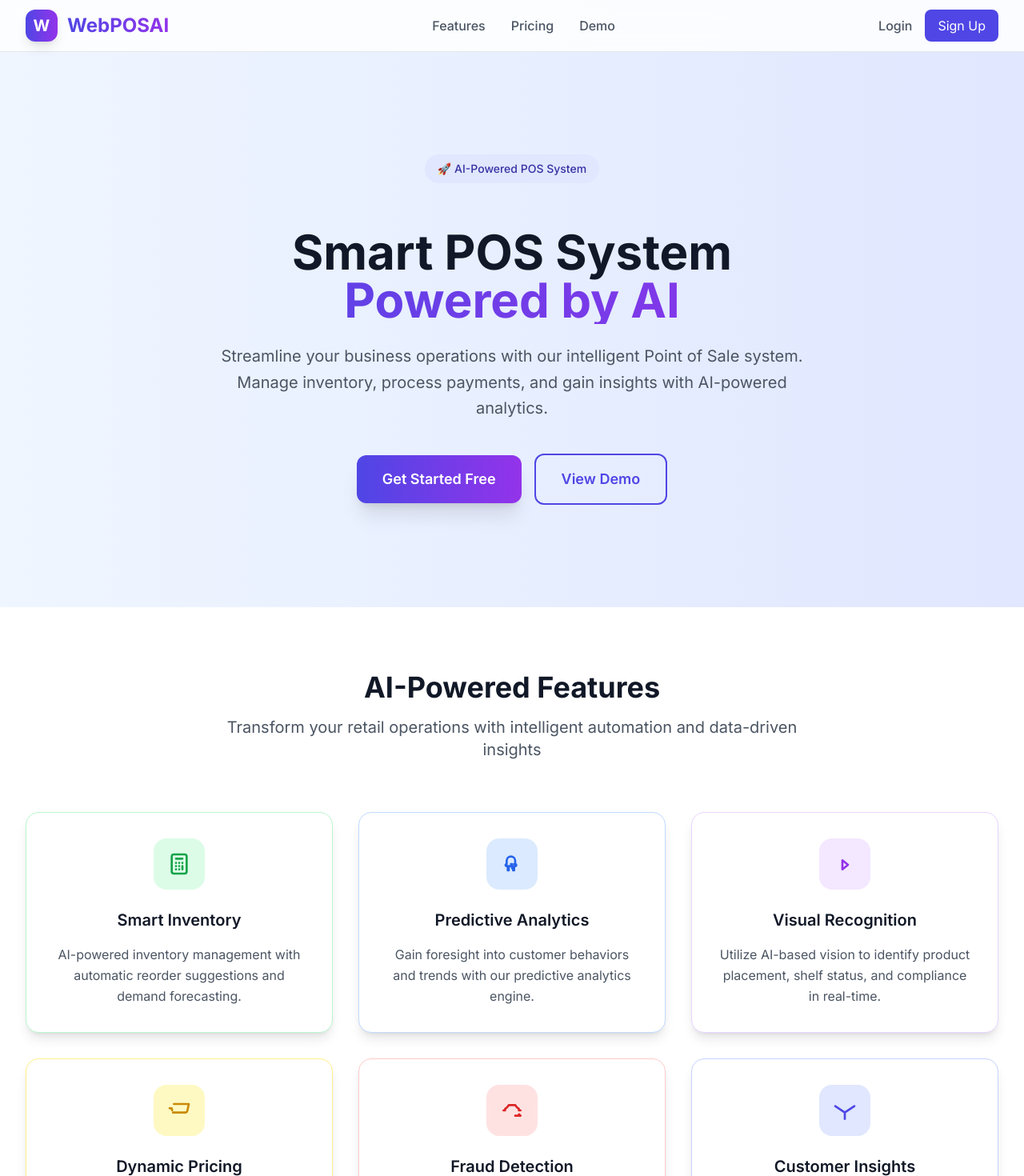
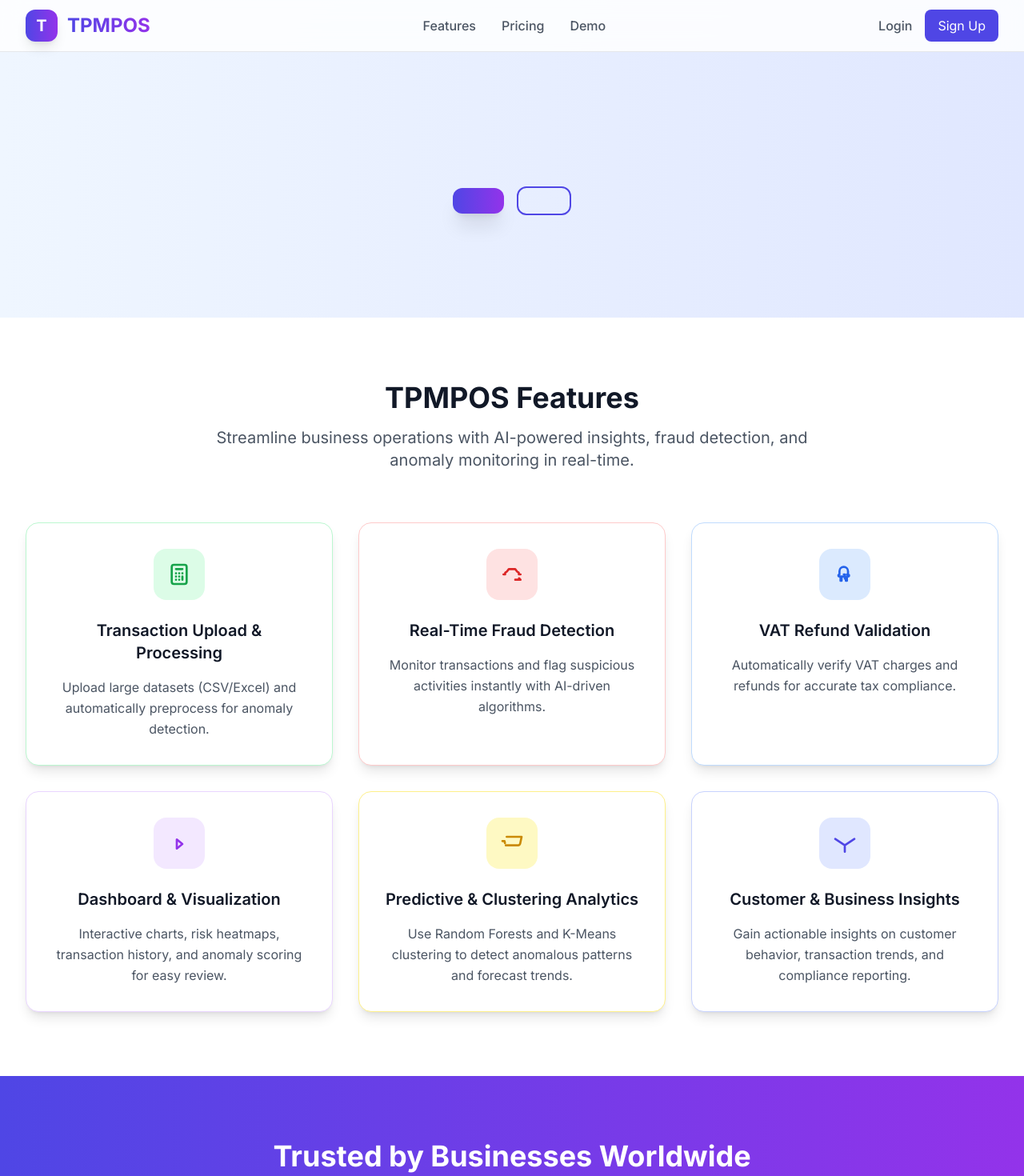
Before and after one commit to KaaraOpCode/BohlalePOS, a Next.js app in the folder webposai-main/: page / in a window 1280 px wide. Shown: the top 1470 px of the page at 80% size. Built offline with nearby package versions, Linux system fonts and the light colour scheme.

Commit message:
UI Update

```diff
--- a/webposai-main/app/layout.tsx
+++ b/webposai-main/app/layout.tsx
@@ -1,3 +1,4 @@
+// Import global CSS styles (ensure your project supports CSS imports)
 import './globals.css';
 import type { ReactNode } from 'react';
 import { Inter } from 'next/font/google';
@@ -5,7 +6,7 @@ import { Inter } from 'next/font/google';
 const inter = Inter({ subsets: ['latin'] });
 
 export const metadata = {
-  title: 'WebPOSAI',
+  title: 'TPMPOS',
   description: 'AI-powered Point of Sale system',
   icons: {
     icon: '/logo.png', // This sets the favicon
--- a/webposai-main/app/page.tsx
+++ b/webposai-main/app/page.tsx
@@ -9,7 +9,13 @@ export default function Home() {
   return (
     <div className="min-h-screen bg-gradient-to-br from-blue-50 to-indigo-100 dark:from-gray-900 dark:to-gray-800">
       <Header />
-      <Hero />
+      <Hero title={""} subtitle={""} highlights={[]} ctaPrimary={{
+        label: "",
+        href: ""
+      }} ctaSecondary={{
+        label: "",
+        href: ""
+      }} />
       <Features />
       <Stats />
     </div>
--- a/webposai-main/components/Features/Features.tsx
+++ b/webposai-main/components/Features/Features.tsx
@@ -6,15 +6,18 @@ import { featuresData } from "./featuresData";
 const Features = () => (
   <section className="py-20 bg-white dark:bg-gray-900">
     <div className="container mx-auto px-4 sm:px-6 lg:px-8">
+
+      {/* Section Header */}
       <div className="text-center mb-16">
         <h2 className="text-3xl sm:text-4xl font-bold text-gray-900 dark:text-white mb-4">
-          AI-Powered Features
+          TPMPOS Features
         </h2>
         <p className="text-xl text-gray-600 dark:text-gray-300 max-w-3xl mx-auto">
-          Transform your retail operations with intelligent automation and data-driven insights
+          Streamline business operations with AI-powered insights, fraud detection, and anomaly monitoring in real-time.
         </p>
       </div>
 
+      {/* Feature Cards */}
       <div className="grid md:grid-cols-2 lg:grid-cols-3 gap-8 max-w-7xl mx-auto">
         {featuresData.map((feature, index) => (
           <FeatureCard key={index} feature={feature} />
--- a/webposai-main/components/Features/featuresData.tsx
+++ b/webposai-main/components/Features/featuresData.tsx
@@ -15,10 +15,21 @@ export const featuresData: Feature[] = [
         <path strokeLinecap="round" strokeLinejoin="round" strokeWidth={2} d="M9 7h6m0 10v-3m-3 3h.01M9 17h.01M9 14h.01M12 14h.01M15 11h.01M12 11h.01M9 11h.01M7 21h10a2 2 0 002-2V5a2 2 0 00-2-2H7a2 2 0 00-2 2v14a2 2 0 002 2z" />
       </svg>
     ),
-    title: "Smart Inventory",
-    description: "AI-powered inventory management with automatic reorder suggestions and demand forecasting.",
+    title: "Transaction Upload & Processing",
+    description: "Upload large datasets (CSV/Excel) and automatically preprocess for anomaly detection.",
     bgColor: "bg-green-100 dark:bg-green-900/30",
     borderColor: "border-green-200 dark:border-green-800",
+  },
+  {
+    icon: (
+      <svg className="w-8 h-8 text-red-600 dark:text-red-400" fill="none" stroke="currentColor" viewBox="0 0 24 24">
+        <path strokeLinecap="round" strokeLinejoin="round" strokeWidth={2} d="M15 17h5l-1.405-1.405M20 12h-1.586A2 2 0 0017 9.586L15 7H9L7 9.586A2 2 0 005.586 12H4" />
+      </svg>
+    ),
+    title: "Real-Time Fraud Detection",
+    description: "Monitor transactions and flag suspicious activities instantly with AI-driven algorithms.",
+    bgColor: "bg-red-100 dark:bg-red-900/30",
+    borderColor: "border-red-200 dark:border-red-800",
   },
   {
     icon: (
@@ -26,8 +37,8 @@ export const featuresData: Feature[] = [
         <path strokeLinecap="round" strokeLinejoin="round" strokeWidth={2} d="M13 16h-1v-4h-1m4 0h-1m1 0V9a4 4 0 00-8 0v3H7a1 1 0 000 2h1v4h1v-4h4v4h1v-4h1a1 1 0 000-2z" />
       </svg>
     ),
-    title: "Predictive Analytics",
-    description: "Gain foresight into customer behaviors and trends with our predictive analytics engine.",
+    title: "VAT Refund Validation",
+    description: "Automatically verify VAT charges and refunds for accurate tax compliance.",
     bgColor: "bg-blue-100 dark:bg-blue-900/30",
     borderColor: "border-blue-200 dark:border-blue-800",
   },
@@ -37,8 +48,8 @@ export const featuresData: Feature[] = [
         <path strokeLinecap="round" strokeLinejoin="round" strokeWidth={2} d="M9.75 17L15 12.75 9.75 8.5V17z" />
       </svg>
     ),
-    title: "Visual Recognition",
-    description: "Utilize AI-based vision to identify product placement, shelf status, and compliance in real-time.",
+    title: "Dashboard & Visualization",
+    description: "Interactive charts, risk heatmaps, transaction history, and anomaly scoring for easy review.",
     bgColor: "bg-purple-100 dark:bg-purple-900/30",
     borderColor: "border-purple-200 dark:border-purple-800",
   },
@@ -48,21 +59,10 @@ export const featuresData: Feature[] = [
         <path strokeLinecap="round" strokeLinejoin="round" strokeWidth={2} d="M3 10h2l.4 2M7 6h14l-1.35 6.45a2 2 0 01-1.98 1.55H6.16" />
       </svg>
     ),
-    title: "Dynamic Pricing",
-    description: "Adjust prices in real-time based on demand, competitor pricing, and inventory levels.",
+    title: "Predictive & Clustering Analytics",
+    description: "Use Random Forests and K-Means clustering to detect anomalous patterns and forecast trends.",
     bgColor: "bg-yellow-100 dark:bg-yellow-900/30",
     borderColor: "border-yellow-200 dark:border-yellow-800",
-  },
-  {
-    icon: (
-      <svg className="w-8 h-8 text-red-600 dark:text-red-400" fill="none" stroke="currentColor" viewBox="0 0 24 24">
-        <path strokeLinecap="round" strokeLinejoin="round" strokeWidth={2} d="M15 17h5l-1.405-1.405M20 12h-1.586A2 2 0 0017 9.586L15 7H9L7 9.586A2 2 0 005.586 12H4" />
-      </svg>
-    ),
-    title: "Fraud Detection",
-    description: "Monitor transactions and detect fraudulent activities using machine learning algorithms.",
-    bgColor: "bg-red-100 dark:bg-red-900/30",
-    borderColor: "border-red-200 dark:border-red-800",
   },
   {
     icon: (
@@ -70,8 +70,8 @@ export const featuresData: Feature[] = [
         <path strokeLinecap="round" strokeLinejoin="round" strokeWidth={2} d="M3 8l7.89 5.26a2 2 0 002.22 0L21 8m-9 6v6" />
       </svg>
     ),
-    title: "Customer Insights",
-    description: "Deep understanding of customer preferences and lifetime value with data-driven insights.",
+    title: "Customer & Business Insights",
+    description: "Gain actionable insights on customer behavior, transaction trends, and compliance reporting.",
     bgColor: "bg-indigo-100 dark:bg-indigo-900/30",
     borderColor: "border-indigo-200 dark:border-indigo-800",
   },
--- a/webposai-main/components/Layout/Footer.tsx
+++ b/webposai-main/components/Layout/Footer.tsx
@@ -7,15 +7,16 @@ export default function Footer() {
     <footer className="bg-gray-900 text-white">
       <div className="container mx-auto px-4 sm:px-6 lg:px-8 py-16">
         <div className="grid md:grid-cols-4 gap-8 mb-8">
+          {/* Branding */}
           <div className="md:col-span-1">
             <div className="flex items-center space-x-3 mb-6">
               <div className="w-10 h-10 bg-gradient-to-r from-indigo-600 to-purple-600 rounded-xl flex items-center justify-center">
-                <span className="text-white font-bold text-xl">W</span>
+                <span className="text-white font-bold text-xl">T</span>
               </div>
-              <span className="text-2xl font-bold">WebPOSAI</span>
+              <span className="text-2xl font-bold">TPMPOS</span>
             </div>
             <p className="text-gray-400 leading-relaxed mb-6">
-              Empowering businesses with intelligent POS solutions that drive growth and efficiency.
+              AI-driven POS system for real-time anomaly detection, fraud prevention, and business insights.
             </p>
             <div className="flex space-x-4">
               <a href="#" className="text-gray-400 hover:text-white transition-colors">
@@ -56,8 +57,10 @@ export default function Footer() {
             </div>
           ))}
         </div>
+
+        {/* Copyright */}
         <div className="border-t border-gray-800 mt-8 pt-8 text-center text-gray-400">
-          <p>&copy; 2025WebPOSAI. All rights reserved.</p>
+          <p>&copy; 2025 TPMPOS. All rights reserved.</p>
         </div>
       </div>
     </footer>
--- a/webposai-main/components/Layout/Header.tsx
+++ b/webposai-main/components/Layout/Header.tsx
@@ -19,15 +19,17 @@ export default function Header() {
     <header className="w-full bg-white/80 dark:bg-gray-900/80 backdrop-blur-md border-b border-gray-200 dark:border-gray-700 sticky top-0 z-50">
       <div className="container mx-auto px-4 sm:px-6 lg:px-8">
         <nav className="flex items-center justify-between h-16">
+          {/* Logo & Brand */}
           <div className="flex items-center space-x-3">
             <div className="w-10 h-10 bg-gradient-to-r from-indigo-600 to-purple-600 rounded-xl flex items-center justify-center shadow-lg">
-              <span className="text-white font-bold text-xl">W</span>
+              <span className="text-white font-bold text-xl">T</span>
             </div>
             <span className="text-2xl font-bold bg-gradient-to-r from-indigo-600 to-purple-600 bg-clip-text text-transparent">
-              WebPOSAI
+              TPMPOS
             </span>
           </div>
 
+          {/* Navigation Links */}
           <div className="hidden md:flex items-center space-x-8">
             <Link href="/features" className={linkClasses("/features")}>
               Features
@@ -40,17 +42,18 @@ export default function Header() {
             </Link>
           </div>
 
+          {/* Auth Buttons */}
           <div className="flex items-center space-x-4">
-            <Link href="auth/login" className={linkClasses("auth/login")}>
+            <Link href="/auth/login" className={linkClasses("/auth/login")}>
               Login
             </Link>
             <Link
-              href="auth/signup"
-
+              href="/auth/signup"
               className={clsx(
                 "px-4 py-2 bg-indigo-600 text-white rounded-lg hover:bg-indigo-700 transition-colors",
-                pathname === "auth/signup" && "bg-indigo-700"
-              )}>
+                pathname === "/auth/signup" && "bg-indigo-700"
+              )}
+            >
               Sign Up
             </Link>
           </div>
--- a/webposai-main/components/Layout/Hero.tsx
+++ b/webposai-main/components/Layout/Hero.tsx
@@ -2,47 +2,47 @@
 
 import Link from "next/link";
 
-export default function Hero() {
+interface HeroProps {
+  title: string;
+  subtitle: string;
+  highlights: string[];
+  ctaPrimary: { label: string; href: string };
+  ctaSecondary: { label: string; href: string };
+}
+
+export default function Hero({ title, subtitle, highlights, ctaPrimary, ctaSecondary }: HeroProps) {
   return (
-    <section className="relative py-20 sm:py-32 overflow-hidden">
-      {/* Background decoration */}
-      <div className="absolute inset-0 bg-gradient-to-r from-blue-50 to-indigo-100 dark:from-gray-900 dark:to-gray-800"></div>
-      <div className="absolute inset-0 bg-grid-pattern opacity-5"></div>
+    <section className="relative py-20 sm:py-32 overflow-hidden bg-gradient-to-r from-blue-50 to-indigo-100 dark:from-gray-900 dark:to-gray-800">
+      <div className="relative container mx-auto px-4 sm:px-6 lg:px-8 text-center max-w-4xl mx-auto">
+        <h1 className="text-4xl sm:text-5xl lg:text-6xl font-bold text-gray-900 dark:text-white mb-6 leading-tight">
+          {title}
+        </h1>
+        <p className="text-xl text-gray-600 dark:text-gray-300 mb-10 leading-relaxed">
+          {subtitle}
+        </p>
 
-      <div className="relative container mx-auto px-4 sm:px-6 lg:px-8">
-        <div className="text-center max-w-4xl mx-auto">
-          <div className="mb-8">
-            <span className="inline-flex items-center px-4 py-2 rounded-full text-sm font-medium bg-indigo-100 text-indigo-800 dark:bg-indigo-900 dark:text-indigo-200 mb-6">
-              🚀 AI-Powered POS System
-            </span>
-          </div>
-
-          <h1 className="text-4xl sm:text-5xl lg:text-6xl font-bold text-gray-900 dark:text-white mb-6 leading-tight">
-            Smart POS System
-            <span className="block bg-gradient-to-r from-indigo-600 to-purple-600 bg-clip-text text-transparent">
-              Powered by AI
-            </span>
-          </h1>
-
-          <p className="text-xl text-gray-600 dark:text-gray-300 mb-10 leading-relaxed max-w-3xl mx-auto">
-            Streamline your business operations with our intelligent Point of Sale system.
-            Manage inventory, process payments, and gain insights with AI-powered analytics.
-          </p>
+        <ul className="text-left text-gray-700 dark:text-gray-300 mb-10 max-w-xl mx-auto space-y-2">
+          {highlights.map((item, index) => (
+            <li key={index} className="flex items-center gap-2">
+              <span className="text-indigo-600 dark:text-indigo-400 font-bold">✔</span>
+              {item}
+            </li>
+          ))}
+        </ul>
 
         <div className="flex flex-col sm:flex-row gap-4 justify-center items-center">
           <Link
-              href="/signup"
+            href={ctaPrimary.href}
             className="w-full sm:w-auto bg-gradient-to-r from-indigo-600 to-purple-600 text-white px-8 py-4 rounded-xl hover:from-indigo-700 hover:to-purple-700 transition-all duration-200 font-semibold text-lg shadow-xl hover:shadow-2xl transform hover:-translate-y-1"
           >
-              Get Started Free
+            {ctaPrimary.label}
           </Link>
           <Link
-              href="/demo"
+            href={ctaSecondary.href}
             className="w-full sm:w-auto border-2 border-indigo-600 text-indigo-600 dark:text-indigo-400 px-8 py-4 rounded-xl hover:bg-indigo-50 dark:hover:bg-indigo-900/20 transition-all duration-200 font-semibold text-lg"
           >
-              View Demo
+            {ctaSecondary.label}
           </Link>
-          </div>
         </div>
       </div>
     </section>
```
Also changed, not shown: 1 other file (tests, documents, lock files or other folders). Lines whose indentation alone changed are shown as unchanged.
